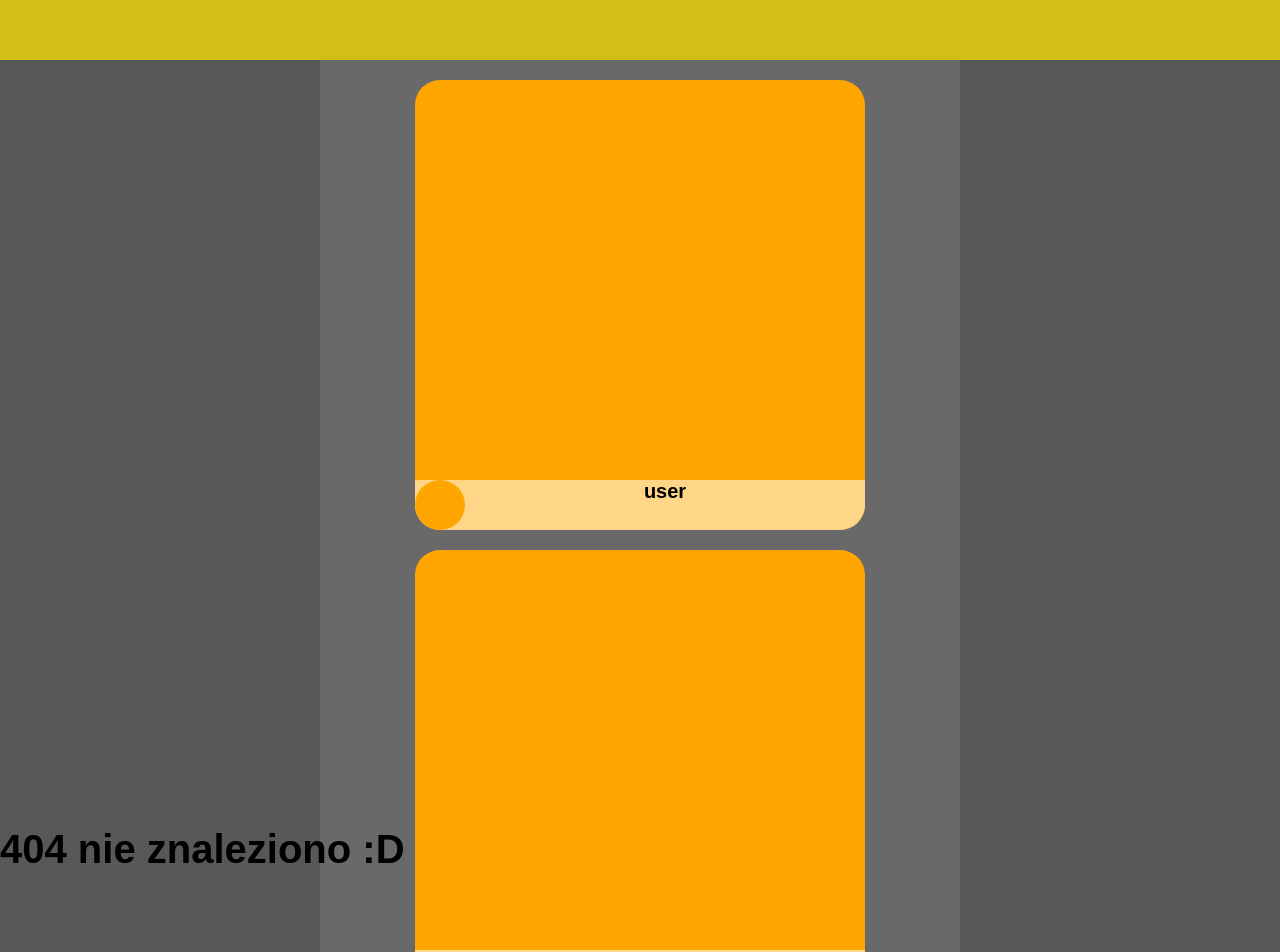
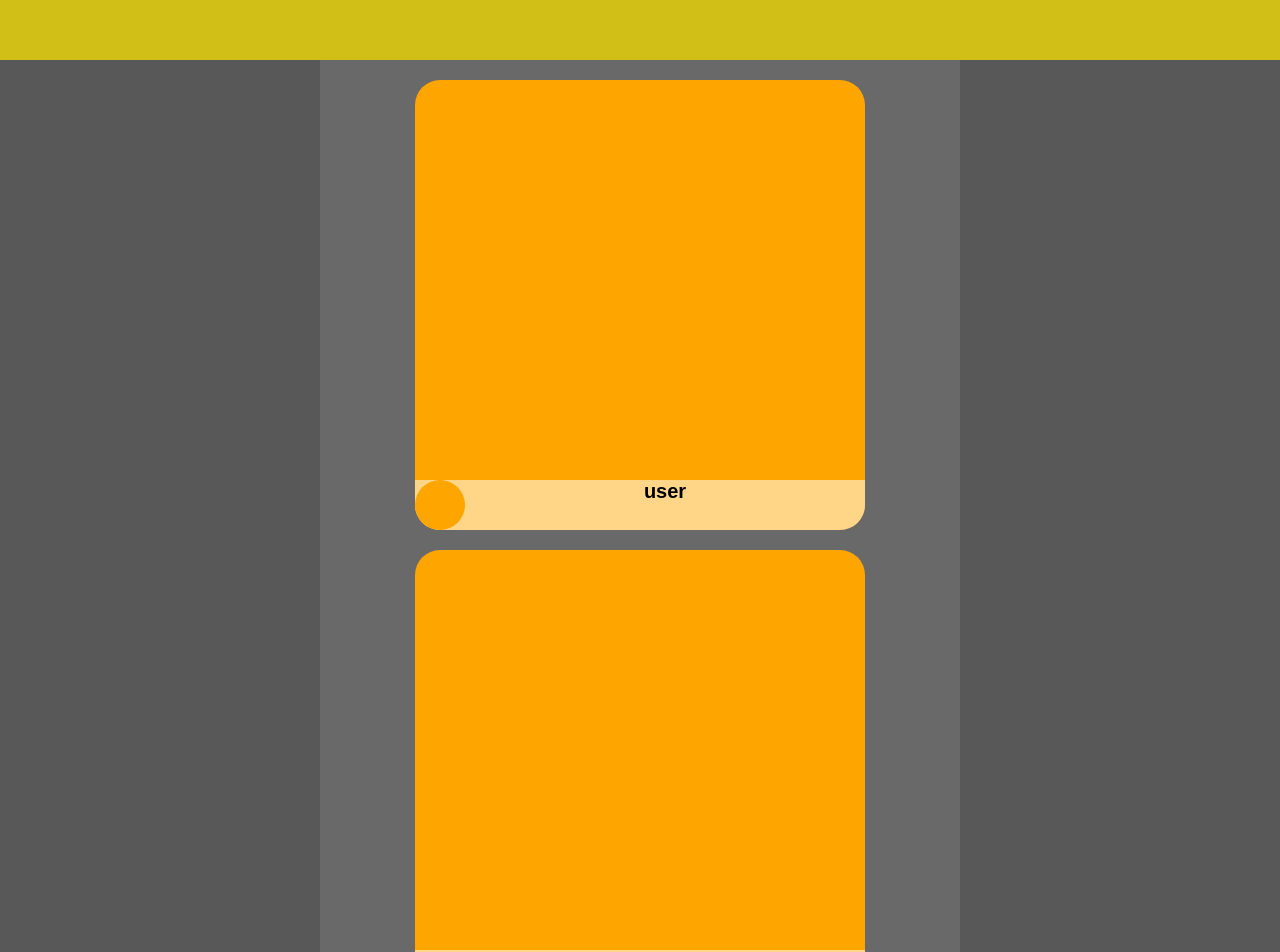
Before and after one commit to PrzybylskiDawid/SnapCat, a React (Create React App) app: page /homepage in a window 1280 px wide. Before the commit this address had no page. Shown: the top 952 px of the page. Built offline with nearby package versions, Linux system fonts and the light colour scheme.

Commit message:
404 kot :pouting_cat:
404

```diff
--- a/package.json
+++ b/package.json
@@ -6,7 +6,7 @@
     "@testing-library/jest-dom": "^5.16.5",
     "@testing-library/react": "^13.4.0",
     "@testing-library/user-event": "^13.5.0",
-    "firebase": "^9.22.0",
+    "firebase": "^9.22.1",
     "react": "^18.2.0",
     "react-dom": "^18.2.0",
     "react-router-dom": "^6.11.1",
--- a/public/index.html
+++ b/public/index.html
@@ -24,45 +24,8 @@
       work correctly both with client-side routing and a non-root public URL.
       Learn how to configure a non-root public URL by running `npm run build`.
     -->
-    <title>React App</title>
   </head>
   <body>
-    <noscript>You need to enable JavaScript to run this app.</noscript>
-    <div id="main">
-      <div id="top">
-        <div id="search">
-
-        </div>
-        <div id="navigation">
-          <div id="button"></div>
-          <div id="button"></div>
-        </div>
-        <div id="user">
-
-        </div>
-
-      </div>
-      <div>
-        <div id="left">
-          <div id="button"></div>
-          <div id="button"></div>
-          <div id="button"></div>
-        </div>
-        <div id="middle">
-          <div id="post"><div id="button"><div id="profile_pic"></div><a>user</a></div></div>
-          <div id="post"><div id="button"></div></div>
-          <div id="person"><div id="profile_pic"><div id="button"></div></div><div id="add"><div id="button"></div></div><div id="delete"><div id="button"></div></div></div>
-          <div id="person"></div>
-          <div id="person"></div>
-          <div id="person"></div>
-        </div>
-        <div id="right">
-          <div id="button"></div>
-          <div id="button"></div>
-          <div id="button"></div>
-        </div>
-      </div>
-    </div>
     <!-- ROOT -->
     <div id="root"></div>
     <!--
--- a/src/App.js
+++ b/src/App.js
@@ -1,13 +1,17 @@
 import { Routes, Route } from "react-router-dom";
 import { Login } from "./Login"
 import { Register } from "./Register"
+import { Homepage } from "./Homepage"
+import { Xd } from "./Xd"
+
 
 function App() {
   return <Routes>
     <Route path="/" element={<Register />}/>
     <Route path="/login" element={<Login />}/>
     <Route path="/register" element={<Register />}/>
-    <Route path="*" element={<h1>404 nie znaleziono :D</h1>}/>
+    <Route path="/homepage" element={<Homepage />}/>
+    <Route path="*" element={<Xd />}/>
   </Routes>
 }
 
--- /dev/null
+++ b/src/Homepage.jsx
@@ -0,0 +1,45 @@
+import React, {useState} from "react";
+
+export function Homepage() {
+
+    return (
+  <body>
+    <noscript>You need to enable JavaScript to run this app.</noscript>
+    <div id="main">
+      <div id="top">
+        <div id="search">
+
+        </div>
+        <div id="navigation">
+          <div id="button"></div>
+          <div id="button"></div>
+        </div>
+        <div id="user">
+
+        </div>
+
+      </div>
+      <div>
+        <div id="left">
+          <div id="button"></div>
+          <div id="button"></div>
+          <div id="button"></div>
+        </div>
+        <div id="middle">
+          <div id="post"><div id="button"><div id="profile_pic"></div><a>user</a></div></div>
+          <div id="post"><div id="button"></div></div>
+          <div id="person"><div id="profile_pic"><div id="button"></div></div><div id="add"><div id="button"></div></div><div id="delete"><div id="button"></div></div></div>
+          <div id="person"></div>
+          <div id="person"></div>
+          <div id="person"></div>
+        </div>
+        <div id="right">
+          <div id="button"></div>
+          <div id="button"></div>
+          <div id="button"></div>
+        </div>
+      </div>
+    </div>
+  </body>
+);
+}
--- /dev/null
+++ b/src/Xd.jsx
@@ -0,0 +1,10 @@
+import React, {useState} from "react";
+
+export function Xd() {
+
+    return (
+  <div style={{width: 100 + 'vw', height : 100 + 'vh',  backgroundColor: 'black'}} >
+    <img style={{margin: 'auto' }} src="https://http.cat/404"></img>
+  </div>
+);
+}
```
Also changed, not shown: 1 other file (tests, documents, lock files or other folders).
